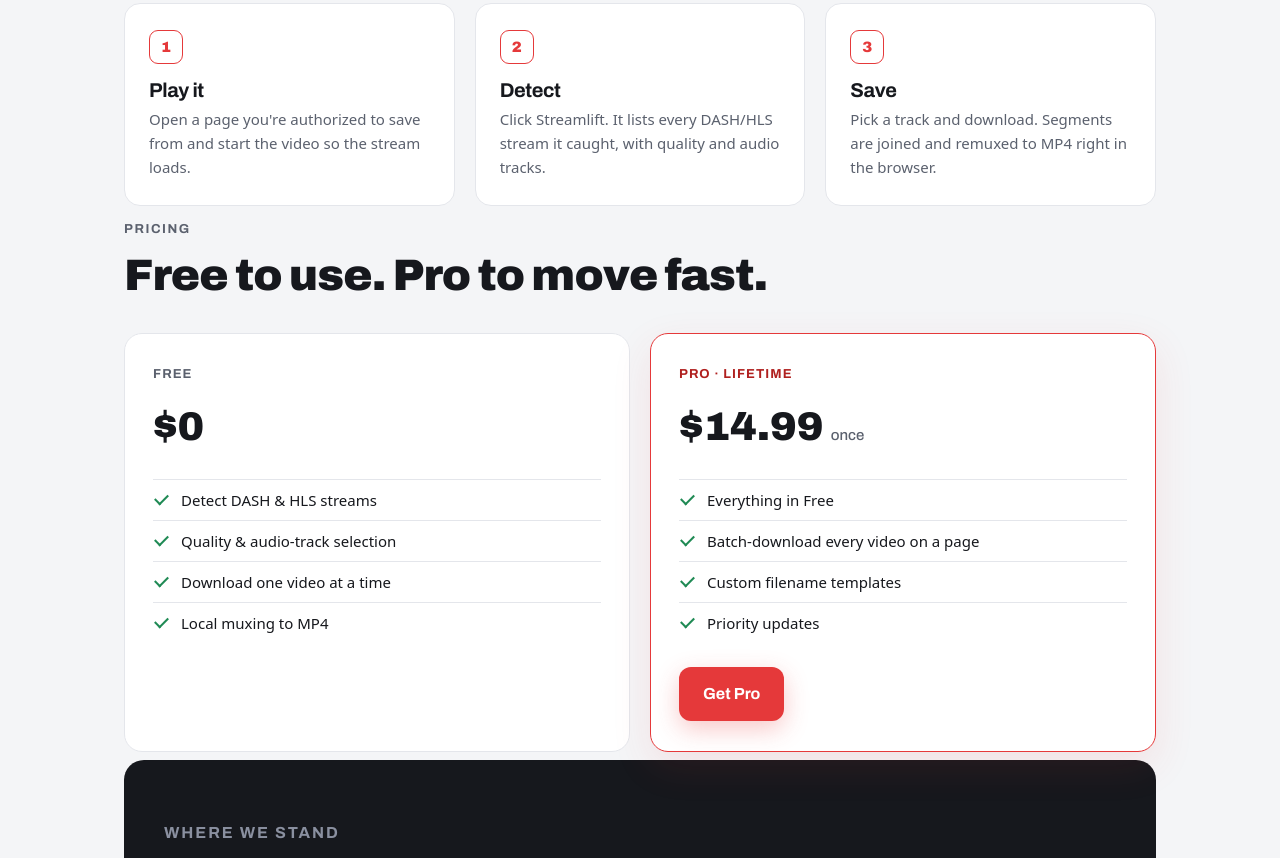
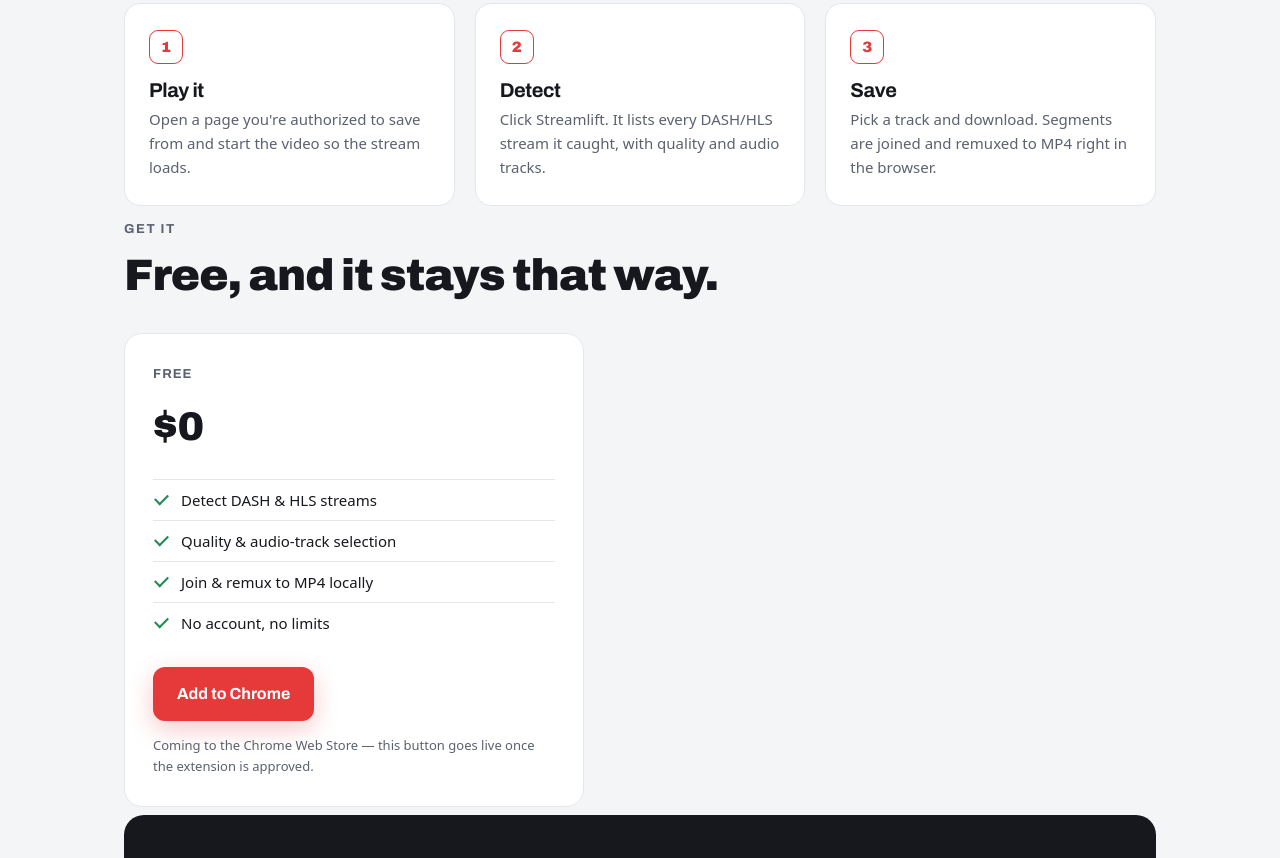
Before and after one commit to chenleejr/streamlift-site, a plain HTML site: page index.html in a window 1280 px wide. Shown: the part 1157-2015 px from the top of the page. Drawn offline with Linux system fonts and the light colour scheme.

Commit message:
Free-first: drop Pro pricing/dead link, no-network privacy copy, contact email

```diff
--- a/index.html
+++ b/index.html
@@ -89,6 +89,8 @@
 
   /* pricing */
   .plans{display:grid;grid-template-columns:1fr 1fr;gap:20px;margin-top:36px}
+  .plans.one{grid-template-columns:1fr;max-width:460px}
+  .muted-note{font-size:13px;color:var(--muted);margin:14px 0 0}
   .plan{background:var(--panel);border:1px solid var(--line);border-radius:18px;padding:30px 28px;position:relative}
   .plan.pro{border-color:var(--accent);box-shadow:0 14px 40px rgba(229,57,58,.10)}
   .plan .tag{font-family:var(--display);font-weight:700;font-size:13px;letter-spacing:.08em;text-transform:uppercase;color:var(--muted)}
@@ -138,7 +140,7 @@
     <p class="lede">Your recordings, internal training, webinar replays, licensed footage — delivered as fragmented streams a normal "Save As" can't catch. Streamlift reassembles them into a single MP4, entirely in your browser.</p>
     <div class="cta-row">
       <a class="btn btn-primary" href="#get">Add to Chrome — free</a>
-      <a class="btn btn-ghost" href="#pricing">Get Pro · <b>$14.99</b></a>
+      <a class="btn btn-ghost" href="#how">See how it works</a>
     </div>
 
     <!-- signature: fragments assembling into one file -->
@@ -165,7 +167,7 @@
 
     <div class="trust">
       <div><b>Nothing leaves your device</b><p>Sniffing, joining and muxing all run locally via bundled ffmpeg.</p></div>
-      <div><b>No account, no tracking</b><p>No sign-up, no analytics. It only talks to the network to check a Pro key.</p></div>
+      <div><b>No account, no servers</b><p>No sign-up, no analytics, no backend. Everything runs on your machine.</p></div>
       <div><b>No DRM circumvention</b><p>It remuxes clear segments — it doesn't break platform protections.</p></div>
     </div>
   </header>
@@ -180,30 +182,21 @@
     </div>
   </section>
 
-  <section class="wrap" id="pricing">
-    <p class="kicker">Pricing</p>
-    <h2>Free to use. Pro to move fast.</h2>
-    <div class="plans">
+  <section class="wrap" id="get">
+    <p class="kicker">Get it</p>
+    <h2>Free, and it stays that way.</h2>
+    <div class="plans one">
       <div class="plan">
         <div class="tag">Free</div>
         <div class="price">$0</div>
         <ul class="feat">
           <li>Detect DASH &amp; HLS streams</li>
           <li>Quality &amp; audio-track selection</li>
-          <li>Download one video at a time</li>
-          <li>Local muxing to MP4</li>
+          <li>Join &amp; remux to MP4 locally</li>
+          <li>No account, no limits</li>
         </ul>
-      </div>
-      <div class="plan pro">
-        <div class="tag">Pro · lifetime</div>
-        <div class="price">$14.99 <small>once</small></div>
-        <ul class="feat">
-          <li>Everything in Free</li>
-          <li>Batch-download every video on a page</li>
-          <li>Custom filename templates</li>
-          <li>Priority updates</li>
-        </ul>
-        <a class="btn btn-primary" href="https://streamlift.lemonsqueezy.com" id="get">Get Pro</a>
+        <a class="btn btn-primary" href="#" id="store-link">Add to Chrome</a>
+        <p class="muted-note">Coming to the Chrome Web Store — this button goes live once the extension is approved.</p>
       </div>
     </div>
   </section>
@@ -230,7 +223,7 @@
       <div>
         <a href="privacy.html">Privacy</a> &nbsp;·&nbsp;
         <a href="#how">How it works</a> &nbsp;·&nbsp;
-        <a href="#pricing">Pricing</a>
+        <a href="#get">Get it</a>
       </div>
     </div>
   </footer>
```
Also changed, not shown: privacy.html (+3 -4 lines).
